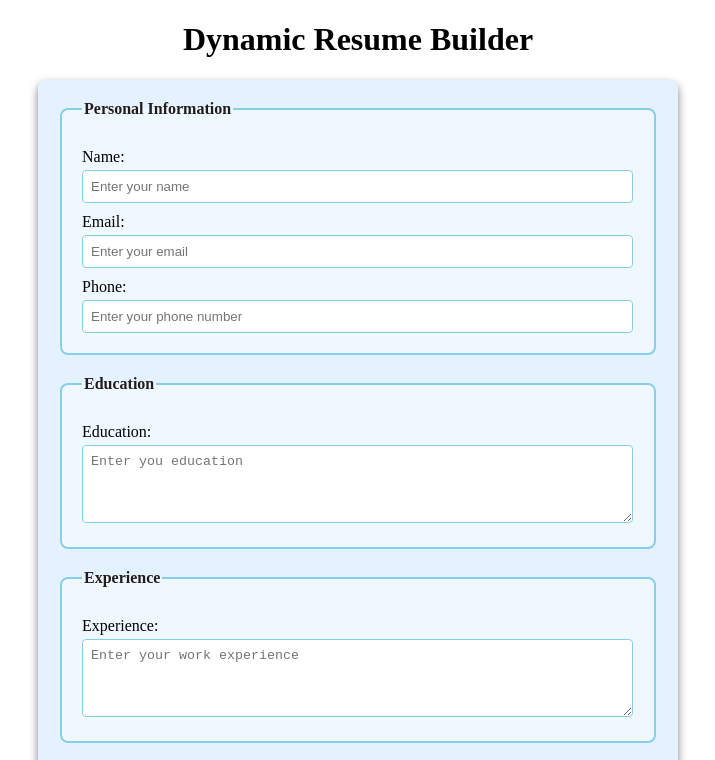
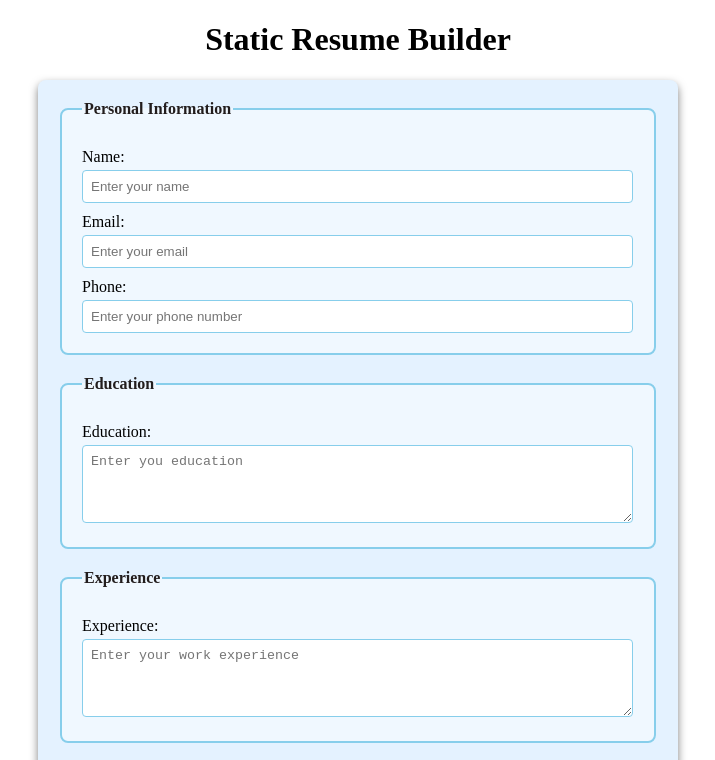
Before and after one commit to umer-farooq-2006/Interactive-Resume-Builder, a plain HTML site: page Interactive Resume Builder/Milestone-1-2/index.html in a window 1280 px wide. Shown: the top 760 px of the page, without its empty margins (282-997 px from the left). Drawn offline with Linux system fonts and the light colour scheme; files whose address does not match are found by name.

Commit message:
Update index.html

```diff
--- a/Interactive Resume Builder/Milestone-1-2/index.html
+++ b/Interactive Resume Builder/Milestone-1-2/index.html
@@ -7,7 +7,7 @@
     <link rel="stylesheet" href="./style.css" />
   </head>
   <body>
-    <h1>Dynamic Resume Builder</h1>
+    <h1>Static Resume Builder</h1>
     <form id="resume-form">
       <fieldset>
         <legend>Personal Information</legend>
```
